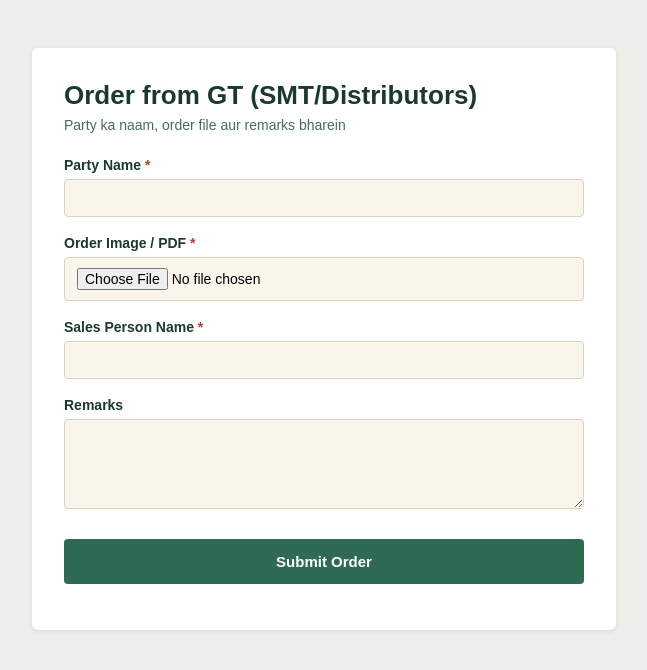
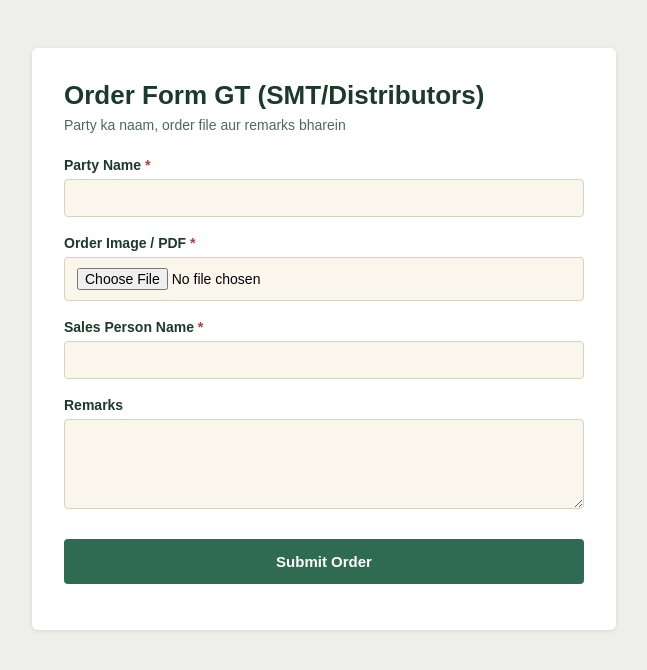
Before and after one commit to mismgr-ux/order-entry-app, a website: page public/index.html in a window 1280 px wide. Shown: the whole page, without its empty margins (316-963 px from the left). Drawn offline with Linux system fonts and the light colour scheme.

Commit message:
update form heading

```diff
--- a/public/index.html
+++ b/public/index.html
@@ -2,7 +2,7 @@
 <html lang="hi">
 <head>
 <meta charset="UTF-8">
-<title>Order from GT (SMT/Distributors)</title>
+<title>Order Form GT (SMT/Distributors)</title>
 <style>
   body {
     background: #eeeeea;
@@ -78,7 +78,7 @@
 </head>
 <body>
   <div class="card">
-    <h1>Order from GT (SMT/Distributors)</h1>
+    <h1>Order Form GT (SMT/Distributors)</h1>
     <p class="subtitle">Party ka naam, order file aur remarks bharein</p>
 
     <form id="orderForm">
```
